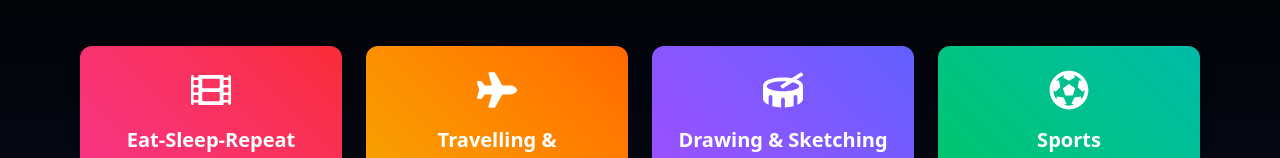
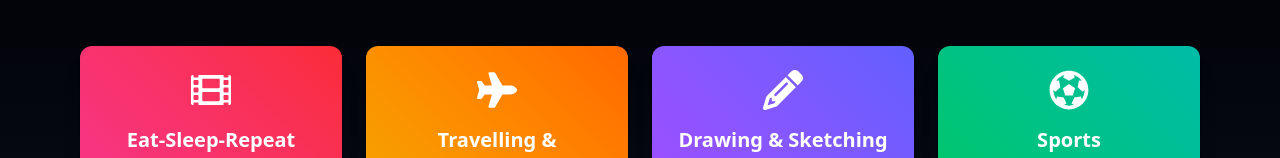
Before and after one commit to Bharat-dixit-0512/My-Portfolio, a React (Vite) app: page / in a window 1280 px wide. Shown: the part 1359-1517 px from the top of the page. Built offline with nearby package versions, Linux system fonts and the light colour scheme.

Commit message:
sketch logo update

```diff
--- a/src/components/InterestCards.jsx
+++ b/src/components/InterestCards.jsx
@@ -1,5 +1,6 @@
 import React from 'react';
 import { FaFilm, FaPlane, FaDrum, FaFutbol } from 'react-icons/fa';
+import { FaPencil } from 'react-icons/fa6';
 
 const InterestCards = () => {
   const interests = [
@@ -18,7 +19,7 @@ const InterestCards = () => {
       color: 'from-yellow-500 to-orange-500',
     },
     {
-      icon: <FaDrum size={40} />,
+      icon: <FaPencil size={40} />,
       title: 'Drawing & Sketching',
       description:
         'Drawing and sketching fuel my creativity — a quiet form of expression that turns ideas into visuals.',
```
